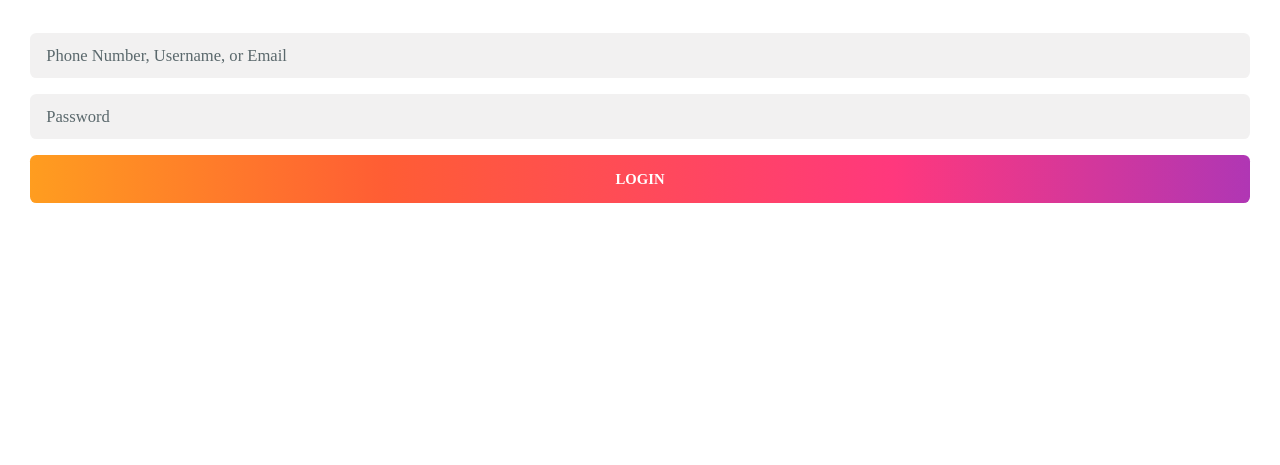
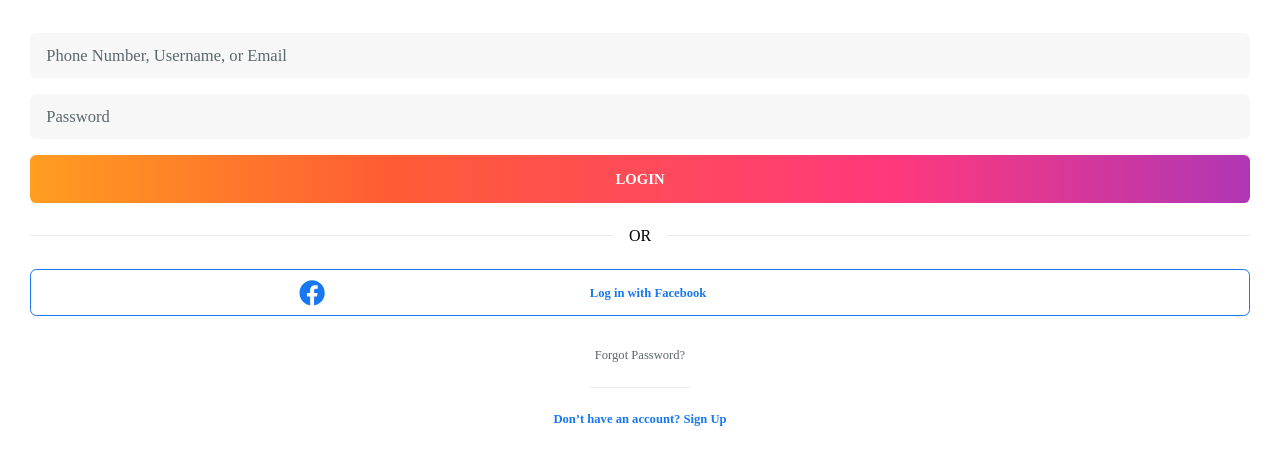
Before and after one commit to denislohan/instagram-login-mobile, a plain HTML site: page index.html in a window 1280 px wide. Shown: the part 155-620 px from the top of the page. Drawn offline with Linux system fonts and the light colour scheme; a web font is replaced by a local one.

Commit message:
add bottom links

```diff
--- a/index.html
+++ b/index.html
@@ -23,7 +23,20 @@
                 <input type="text" class="text-input" placeholder="Password">
                 <input type='submit' class=' text-input primary-btn' value="Login">
             </form>
-            <a href="" class="secondry-btn"></a>
+            <div class="or">
+                <hr class="bar"> OR
+                <hr class="bar">
+            </div>
+            <a class="full-width-input" href="" class="secondry-btn">Log in with Facebook</a>
+
+            <div class="bottom-links">
+                <a class="bottom-link forgot-password" href="" class="secondry-btn">Forgot Password?</a>
+
+                <div class='dash'></div>
+
+                <a class="bottom-link sign-up" href="" class="secondry-btn">Don’t have an account? Sign Up</a>
+            </div>
+
         </div>
         <div class="get-the-app"></div>
         <div class="downloads-btns"></div>
--- a/style.css
+++ b/style.css
@@ -10,6 +10,7 @@ html {
 body {
     margin: 0;
     padding: 0px;
+    max-width: 100vw;
 }
 
 .container {
@@ -37,11 +38,12 @@ body {
     max-width: 100%;
 }
 
-form input {
+form input,
+.full-width-input {
     display: block;
     width: 100%;
     border-radius: 6.301px;
-    background: #f2f1f1;
+    background: #f7f7f7;
     padding: 1rem 0 0.9rem 1rem;
     border: none;
     margin-bottom: 1rem;
@@ -70,3 +72,59 @@ form input[type='submit'] {
     line-height: normal;
     text-transform: uppercase;
 }
+
+.or {
+    margin: 1.5rem auto;
+    display: flex;
+    gap: 1rem;
+}
+
+.or .bar {
+    flex: auto;
+    border: none;
+    height: 1px;
+    background: #EBEBEB;
+}
+
+a.full-width-input {
+    text-decoration: none;
+    text-align: center;
+    color: #1877F2;
+    font-family: Nexa;
+    font-size: 12.602px;
+    font-style: normal;
+    font-weight: 700;
+    line-height: normal;
+    background: url(images/fb-logo.svg) 22.5% center no-repeat;
+    border: 1.05px solid #1877F2;
+}
+
+.bottom-links {
+    margin-top: 2rem;
+}
+
+.bottom-link {
+    display: block;
+    text-align: center;
+    text-decoration: none;
+    margin: 1.5rem auto;
+    color: #1877F2;
+    font-family: Nexa;
+    font-size: 12.602px;
+    font-style: normal;
+    font-weight: 700;
+    line-height: normal;
+}
+
+.bottom-link:nth-of-type(1) {
+    color: #5A686C;
+    font-family: Nexa;
+    font-weight: 400;
+}
+
+.dash {
+    margin: auto;
+    width: 100px;
+    height: 1.05px;
+    background-color: #EBEBEB;
+}
```
Also changed, not shown: images/fb-logo.svg (added).
